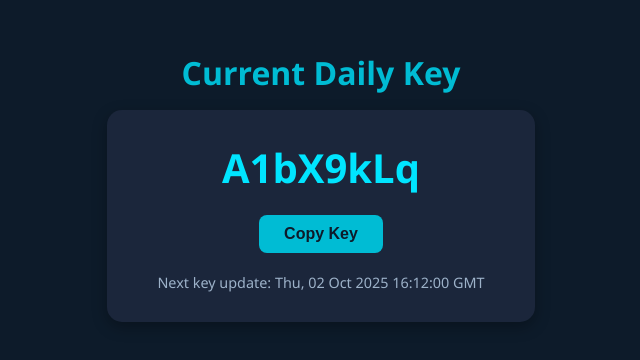
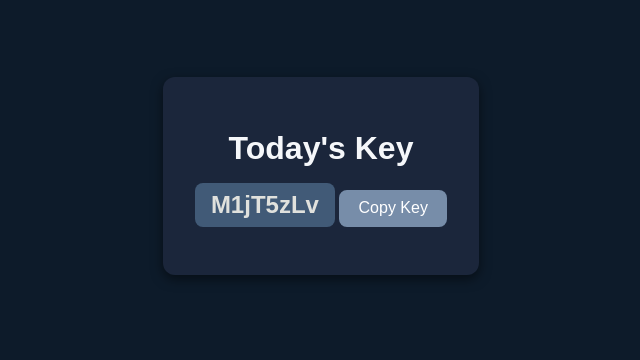
Before and after one commit to Nc-roblox/Daily-Key-Page, a plain HTML site: page index.html in a window 1280 px wide. Shown: the part 224-584 px from the top of the page, without its empty margins (319-959 px from the left). Drawn offline with Linux system fonts and the light colour scheme.

Commit message:
Update index.html

```diff
--- a/index.html
+++ b/index.html
@@ -7,105 +7,81 @@
   <style>
     body {
       margin: 0;
-      font-family: 'Segoe UI', Tahoma, Geneva, Verdana, sans-serif;
-      background: #0d1b2a; /* dark blue */
-      color: #fff;
+      padding: 0;
+      font-family: Arial, sans-serif;
+      background: #0d1b2a;
+      color: #e0e1dd;
       display: flex;
       flex-direction: column;
       justify-content: center;
       align-items: center;
       height: 100vh;
+    }
+    .container {
+      background: #1b263b;
+      padding: 2rem;
+      border-radius: 12px;
       text-align: center;
+      box-shadow: 0 4px 12px rgba(0,0,0,0.5);
     }
-
     h1 {
-      font-size: 2em;
       margin-bottom: 1rem;
-      color: #00bcd4;
+      font-size: 2rem;
+      color: #f5f7fa;
     }
-
-    #daily-key-container {
-      background: #1b263b;
-      padding: 30px 50px;
-      border-radius: 15px;
-      box-shadow: 0 5px 15px rgba(0,0,0,0.3);
-      display: flex;
-      flex-direction: column;
-      align-items: center;
-      gap: 20px;
+    #key {
+      font-size: 1.5rem;
+      font-weight: bold;
+      background: #415a77;
+      padding: 0.5rem 1rem;
+      border-radius: 8px;
+      margin-bottom: 1rem;
+      display: inline-block;
     }
-
-    #daily-key {
-      font-size: 2.5em;
-      font-weight: bold;
-      color: #00e5ff;
-      user-select: all;
+    button {
+      background: #778da9;
+      border: none;
+      padding: 0.6rem 1.2rem;
+      border-radius: 8px;
+      color: #fff;
+      font-size: 1rem;
+      cursor: pointer;
+      transition: background 0.3s ease;
     }
-
-    #copy-btn {
-      padding: 10px 25px;
-      font-size: 1em;
-      background: #00bcd4;
-      border: none;
-      border-radius: 8px;
-      cursor: pointer;
-      transition: background 0.2s ease;
-      color: #0d1b2a;
-      font-weight: bold;
-    }
-
-    #copy-btn:hover {
-      background: #00e5ff;
-    }
-
-    #last-updated {
-      color: #9db2c9;
-      font-size: 0.9em;
+    button:hover {
+      background: #a9bcd0;
     }
   </style>
 </head>
 <body>
-  <h1>Current Daily Key</h1>
-  <div id="daily-key-container">
-    <div id="daily-key">Loading...</div>
-    <button id="copy-btn">Copy Key</button>
-    <div id="last-updated"></div>
+  <div class="container">
+    <h1>Today's Key</h1>
+    <div id="key">Loading...</div>
+    <button onclick="copyKey()">Copy Key</button>
   </div>
 
   <script>
-    const keys = ["A1bX9kLq","P3vN7zRt","Q8mF2dWy","L5sH4pVz","G6rK1tBn","T9xJ3vQc","Z2fL8wPm","H4yR6qSd","V7cN0bXk","M1jT5zLv"];
-    const intervalSeconds = 180; // 3 minutes
+    const KEYS = [
+      "A1bX9kLq","P3vN7zRt","Q8mF2dWy","L5sH4pVz","G6rK1tBn",
+      "T9xJ3vQc","Z2fL8wPm","H4yR6qSd","V7cN0bXk","M1jT5zLv"
+    ];
 
-    function getRandomIndex(interval) {
-      return (interval * 9301 + 49297) % keys.length; // same as workflow
+    function getKey() {
+      const interval = Math.floor(Date.now() / 1000 / 900); // 900s = 15 min
+      const index = (interval * 9301 + 49297) % KEYS.length;
+      return KEYS[index];
     }
 
-    function updateKey() {
-      const nowUTC = Math.floor(Date.now() / 1000);
-      const interval = Math.floor(nowUTC / intervalSeconds);
-
-      const index = getRandomIndex(interval);
-      const currentKey = keys[index];
-
-      document.getElementById("daily-key").textContent = currentKey;
-
-      const nextUpdateUTC = ((interval + 1) * intervalSeconds) * 1000;
-      document.getElementById("last-updated").textContent = "Next key update: " + new Date(nextUpdateUTC).toUTCString();
+    function showKey() {
+      document.getElementById("key").textContent = getKey();
     }
 
-    // Copy button functionality
-    document.getElementById("copy-btn").addEventListener("click", () => {
-      const key = document.getElementById("daily-key").textContent;
-      navigator.clipboard.writeText(key).then(() => {
-        document.getElementById("copy-btn").textContent = "Copied!";
-        setTimeout(() => { document.getElementById("copy-btn").textContent = "Copy Key"; }, 1500);
-      });
-    });
+    function copyKey() {
+      navigator.clipboard.writeText(document.getElementById("key").textContent);
+      alert("Key copied!");
+    }
 
-    // Initial load
-    updateKey();
-    // Auto-refresh every second so it stays in sync
-    setInterval(updateKey, 1000);
+    showKey();
   </script>
 </body>
 </html>
```
